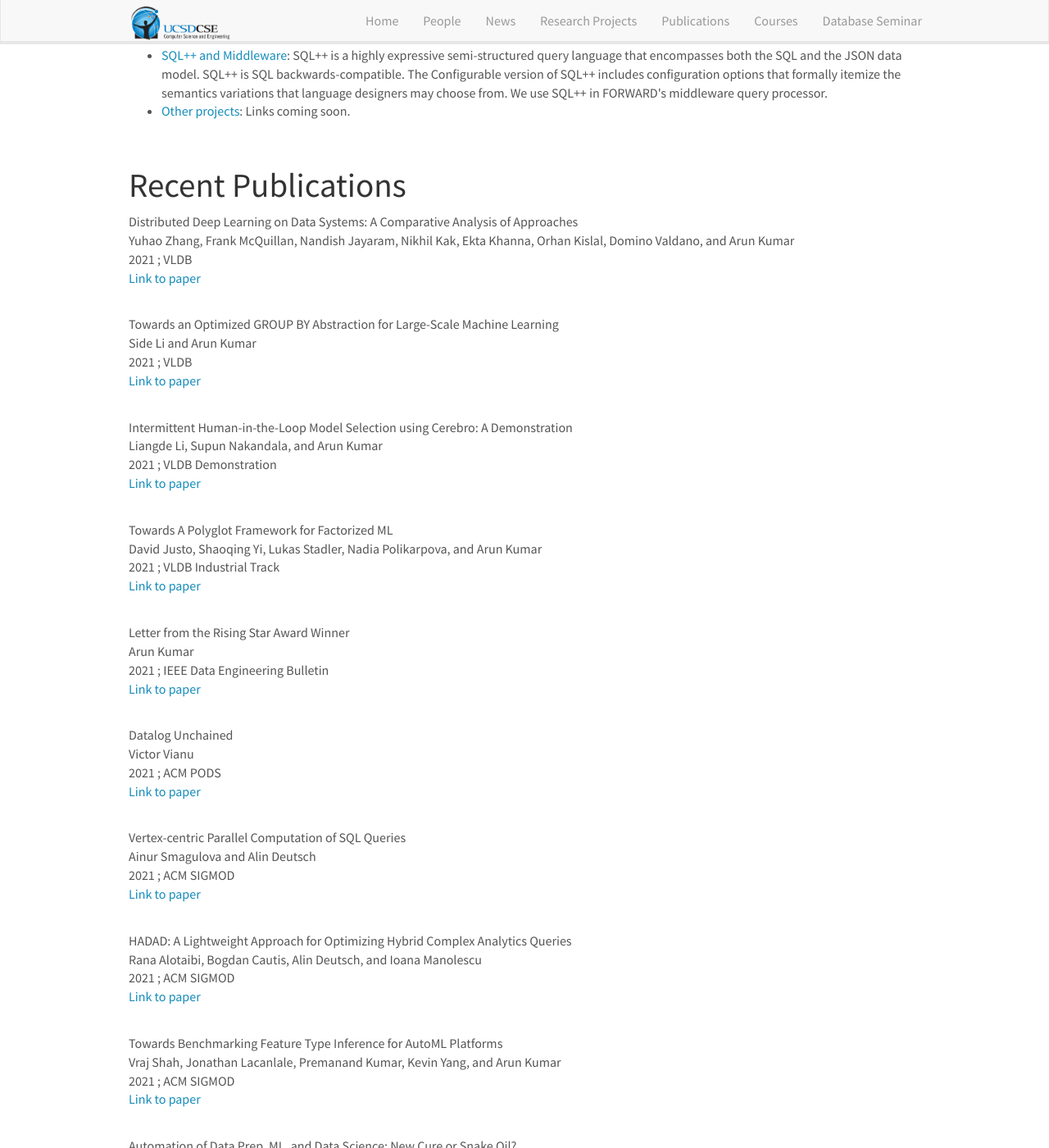
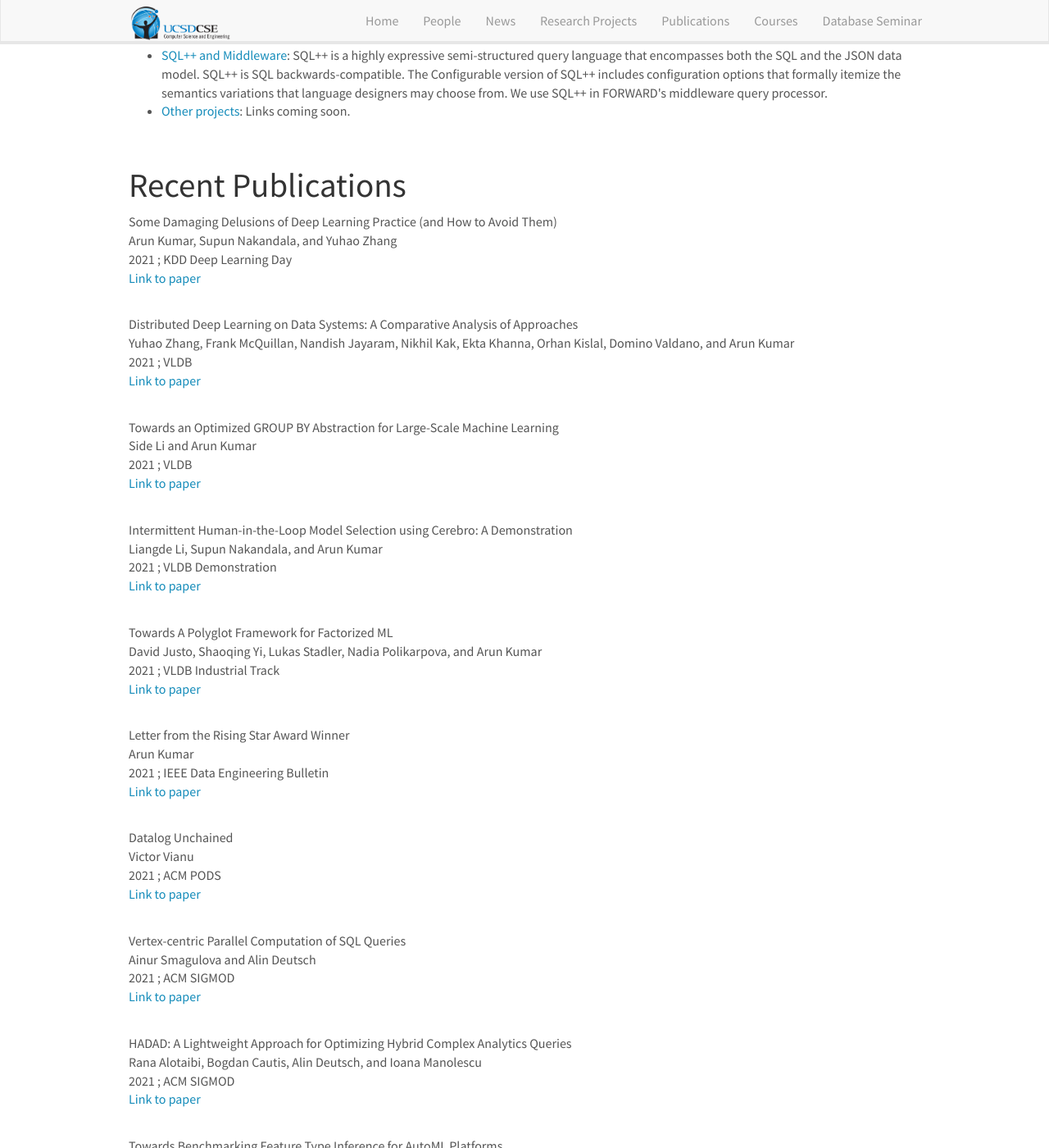
Before and after one commit to dbucsd/dbucsd.github.io, a Jekyll site: the page built from index.md, in a window 1280 px wide and 1400 px high, scrolled down 4531 px. Shown: the whole window at 82% size. Built offline with Jekyll 4.4.1, drawn with Linux system fonts in a browser that asks for light colours; nearby versions of some CDN libraries; some of the changed text lies outside the part shown.

Commit message:
kdd 21 talk; Cerebro links

```diff
--- a/_data/papers.yml
+++ b/_data/papers.yml
@@ -1,23 +1,28 @@
+- year: 2021
+  venue: KDD Deep Learning Day
+  title: "Some Damaging Delusions of Deep Learning Practice (and How to Avoid Them)"
+  author: Arun Kumar, Supun Nakandala, and Yuhao Zhang
+  link: https://adalabucsd.github.io/papers/2021_DLDelusions_KDD.pdf
 - year: 2021
   venue: VLDB
   title: "Distributed Deep Learning on Data Systems: A Comparative Analysis of Approaches"
   author: Yuhao Zhang, Frank McQuillan, Nandish Jayaram, Nikhil Kak, Ekta Khanna, Orhan Kislal, Domino Valdano, and Arun Kumar
-  link: https://adalabucsd.github.io/cerebro.html
+  link: https://adalabucsd.github.io/papers/2021_Cerebro-DS.pdf
 - year: 2021
   venue: VLDB
   title: "Towards an Optimized GROUP BY Abstraction for Large-Scale Machine Learning"
   author: Side Li and Arun Kumar
-  link: https://adalabucsd.github.io/cerebro.html
+  link: https://adalabucsd.github.io/papers/2021_Kingpin_VLDB.pdf
 - year: 2021
   venue: VLDB Demonstration
   title: "Intermittent Human-in-the-Loop Model Selection using Cerebro: A Demonstration"
   author: Liangde Li, Supun Nakandala, and Arun Kumar
-  link: https://adalabucsd.github.io/cerebro.html
+  link: hhttps://adalabucsd.github.io/papers/2021_Cerebro_VLDB_Demo.pdf
 - year: 2021
   venue: VLDB Industrial Track
   title: "Towards A Polyglot Framework for Factorized ML"
   author: David Justo, Shaoqing Yi, Lukas Stadler, Nadia Polikarpova, and Arun Kumar
-  link: https://adalabucsd.github.io/morpheus.html
+  link: https://adalabucsd.github.io/papers/2021_Trinity_VLDB.pdf
 - year: 2021
   venue: IEEE Data Engineering Bulletin
   title: "Letter from the Rising Star Award Winner"
@@ -57,7 +62,7 @@
   venue: CIDR
   title: "Cerebro: A Layered Data Platform for Scalable Deep Learning"
   author: Arun Kumar, Supun Nakandala, Yuhao Zhang, Side Li, Advitya Gemawat, and Kabir Nagrecha
-  link: https://adalabucsd.github.io/cerebro.html
+  link: https://adalabucsd.github.io/papers/2021_Cerebro_CIDR.pdf
 - year: 2020
   venue: VLDB
   title: "ESTOCADA: Towards Scalable Polystore Systems"
@@ -67,7 +72,7 @@
   venue: VLDB
   title: "Cerebro: A Data System for Optimized Deep Learning Model Selection"
   author: Supun Nakandala, Yuhao Zhang, and Arun Kumar
-  link: http://www.vldb.org/pvldb/vol13/p2159-nakandala.pdf
+  link: https://adalabucsd.github.io/papers/2020_Cerebro_VLDB.pdf
 - year: 2020
   venue: VLDB
   title: "Panorama: A Data System for Unbounded Vocabulary Querying over Video"
```
